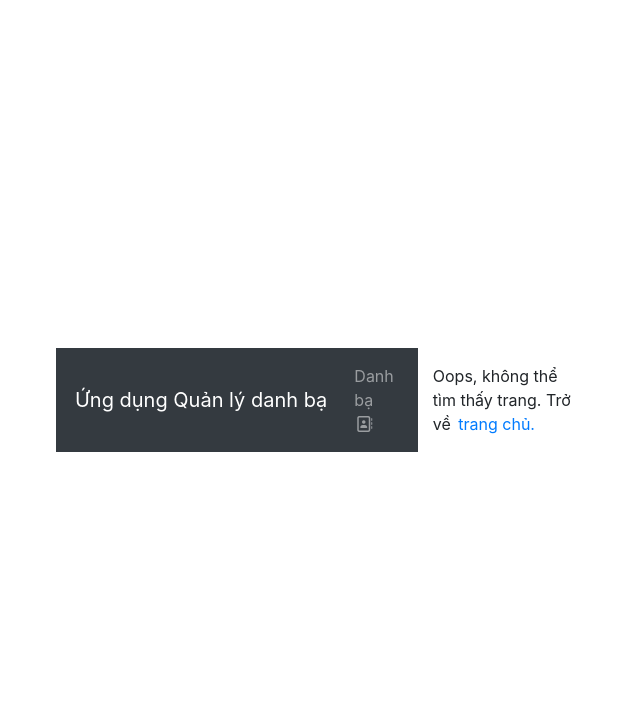
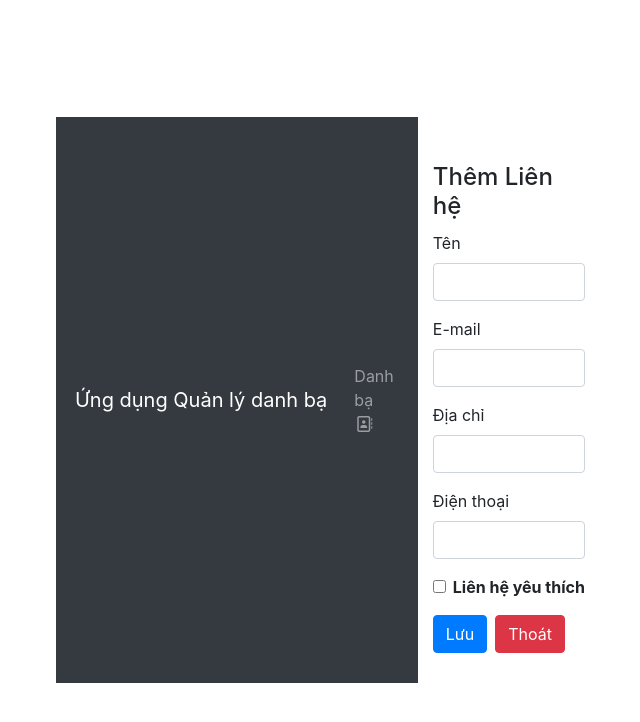
Before and after one commit to huydc24v7x312/DC24V7X312_Ngo_Quoc_Huy_FRONTEND_3, a Vue app: page /contacts/add in a window 1280 px wide. Shown: the top 722 px of the page, without its empty margins (8-648 px from the left). Built offline with nearby package versions, Linux system fonts and the light colour scheme; no server answers.

Commit message:
Tao trang them lieen he moi

```diff
--- a/src/router/index.js
+++ b/src/router/index.js
@@ -17,6 +17,12 @@
         component: () => import("@/views/ContactEdit.vue"),
         props: true,
     },
+    {
+        path: "/contacts/add",
+        name: "contact.add",
+        component: () => import("@/views/ContactAdd.vue"),
+    },
+
 ];
 const router = createRouter({
     history: createWebHistory(import.meta.env.BASE_URL),
--- /dev/null
+++ b/src/views/ContactAdd.vue
@@ -0,0 +1,55 @@
+<template>
+  <div class="page">
+    <h4>Thêm Liên hệ</h4>
+
+    <ContactForm
+      :contact="contact"
+      @submit:contact="addContact"
+    />
+
+    <p>{{ message }}</p>
+  </div>
+</template>
+
+<script>
+import ContactForm from "@/components/ContactForm.vue";
+import ContactService from "@/services/contact.service";
+
+export default {
+  components: {
+    ContactForm,
+  },
+  data() {
+    return {
+      contact: {
+        name: "",
+        email: "",
+        address: "",
+        phone: "",
+        favorite: false,
+      },
+      message: "",
+    };
+  },
+  methods: {
+    async addContact(data) {
+      try {
+        await ContactService.create(data);
+        alert("Liên hệ được thêm thành công.");
+        this.$router.push({ name: "contactbook" });
+      } catch (error) {
+        console.log(error);
+        this.message = "Có lỗi xảy ra khi thêm liên hệ.";
+      }
+    },
+  },
+};
+</script>
+
+<style scoped>
+.page {
+  text-align: left;
+  max-width: 600px;
+  margin: 30px auto;
+}
+</style>
```
